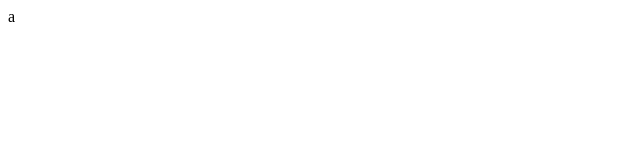
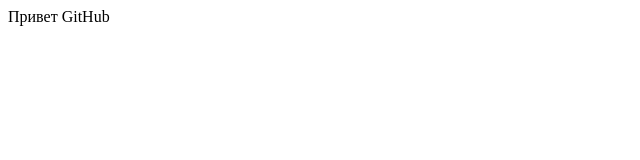
Before and after one commit to MaratFT/first-project, a plain HTML site: page index.html in a window 1280 px wide. Shown: the whole page, without its empty margins (0-640 px from the left). Drawn offline with Linux system fonts and the light colour scheme.

Commit message:
Абзац Привет GitHub

```diff
--- a/index.html
+++ b/index.html
@@ -1 +1 @@
-<a>a</a>
+<p>Привет GitHub</p>
```
